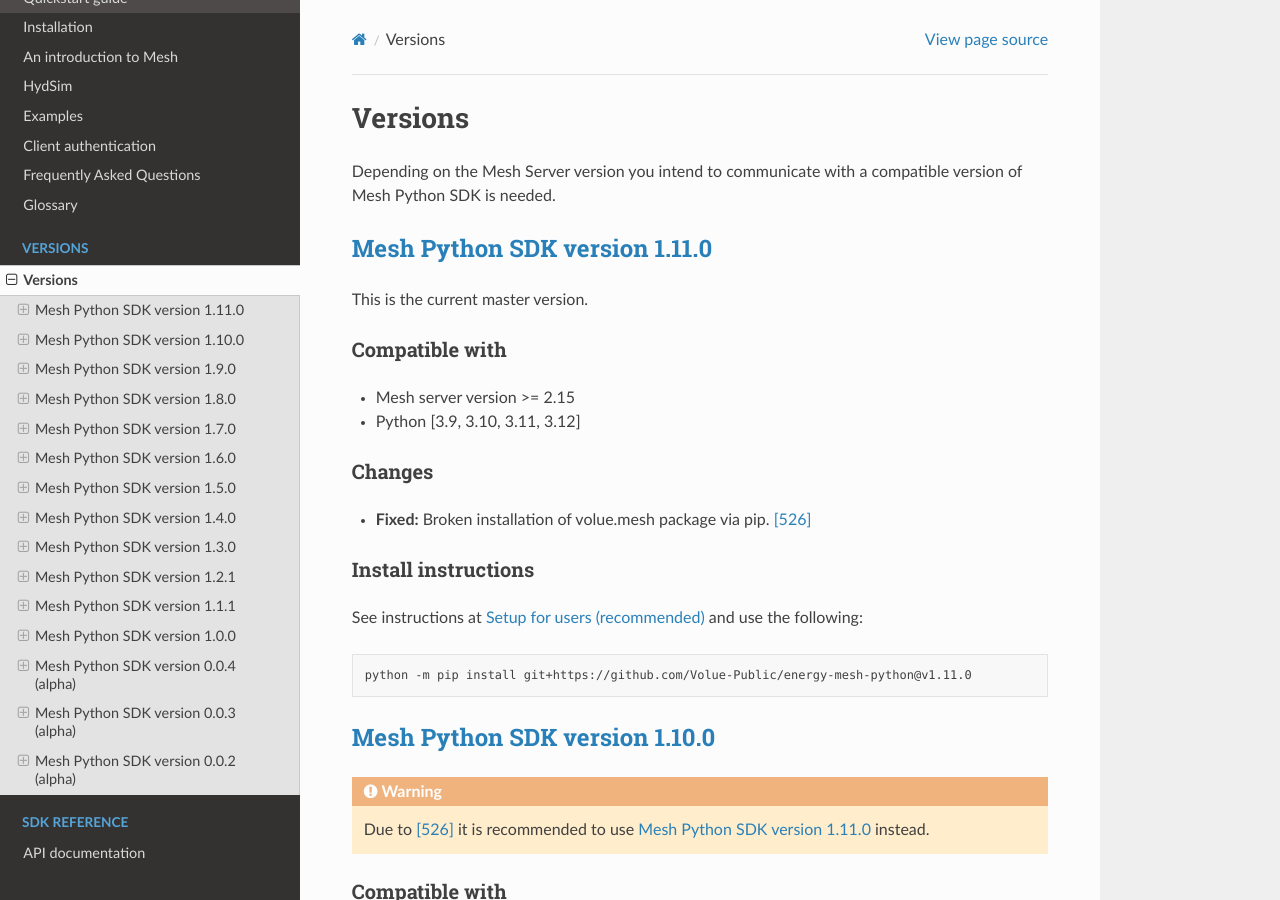
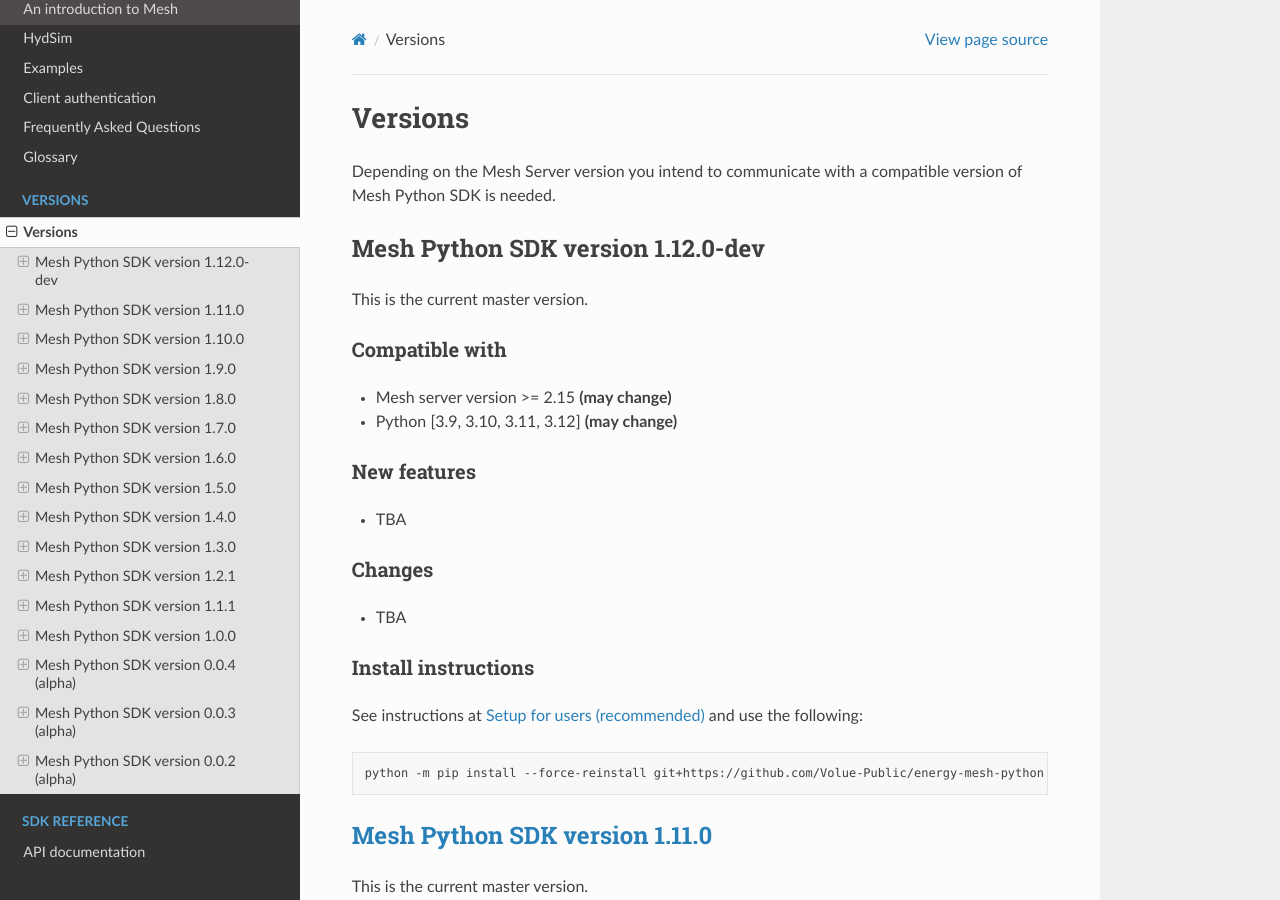
Before and after one commit to Volue-Public/energy-mesh-python, a Sphinx documentation site: the page built from docs/source/versions.rst, in a window 1280 px wide and 900 px high. Built offline with Sphinx 7.4.7 and the Read the Docs theme 3.1.0, drawn with Linux system fonts in a browser that asks for light colours.

```diff
--- a/docs/source/versions.rst
+++ b/docs/source/versions.rst
@@ -2,6 +2,37 @@ Versions
 --------
 
 Depending on the Mesh Server version you intend to communicate with a compatible version of Mesh Python SDK is needed.
+
+Mesh Python SDK version 1.12.0-dev
+**********************************
+
+This is the current master version.
+
+Compatible with
+~~~~~~~~~~~~~~~~~~
+
+- Mesh server version >= 2.15 **(may change)**
+- Python [3.9, 3.10, 3.11, 3.12] **(may change)**
+
+New features
+~~~~~~~~~~~~~~~~~~
+
+- TBA
+
+Changes
+~~~~~~~~~~~~~~~~~~
+
+- TBA
+
+Install instructions
+~~~~~~~~~~~~~~~~~~~~~~~~~~~~~~~~~~~~
+
+See instructions at :ref:`Setup for users` and use the following:
+
+.. code-block:: bash
+
+    python -m pip install --force-reinstall git+https://github.com/Volue-Public/energy-mesh-python
+
 
 `Mesh Python SDK version 1.11.0 <https://github.com/Volue-Public/energy-mesh-python/releases/tag/v1.11.0>`_
 ***********************************************************************************************************
--- a/pyproject.toml
+++ b/pyproject.toml
@@ -1,6 +1,6 @@
 [tool.poetry]
 name = "volue.mesh"
-version = "1.11.0"
+version = "1.12.0-dev"
 description = ""
 license = "Proprietary"
 authors = ["Volue AS"]
```
